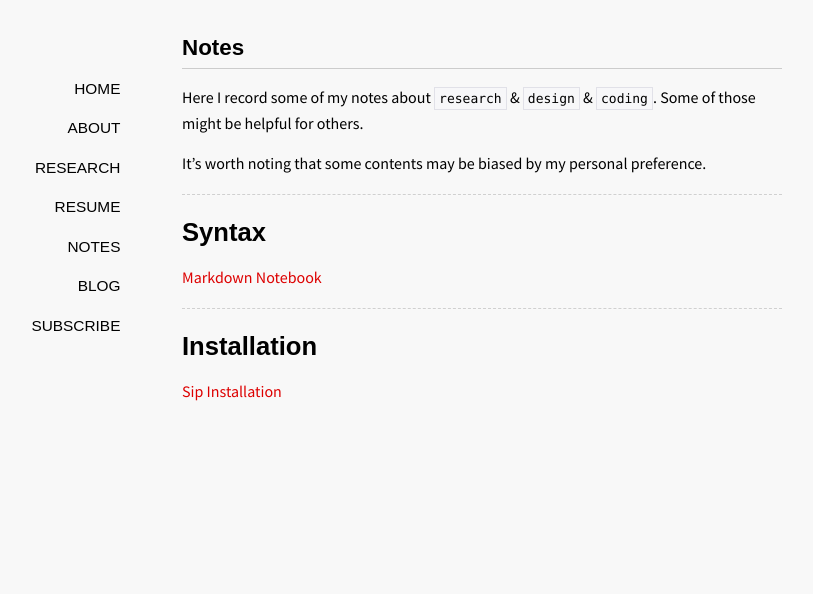
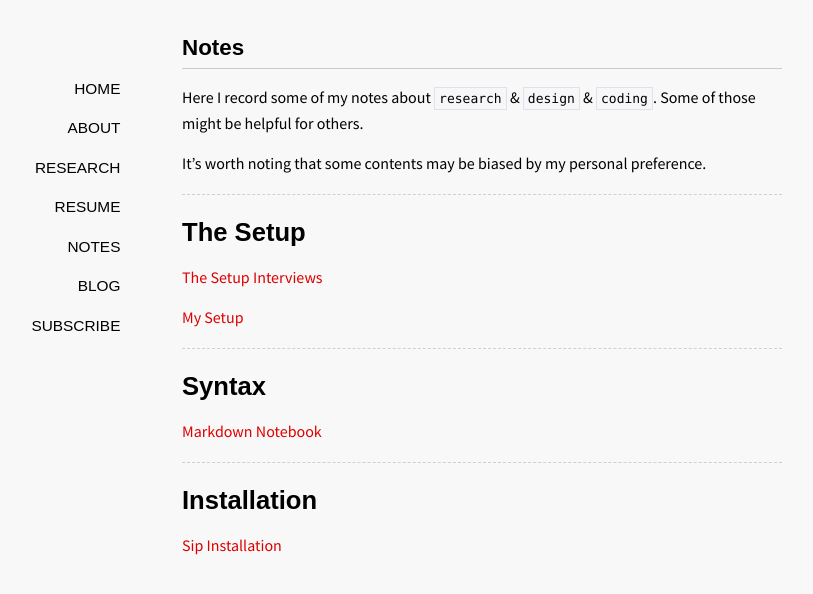
Before and after one commit to ionvision/ionvision.github.io.bk, a Jekyll site: the page built from notes/index.md, in a window 1280 px wide. Shown: the top 594 px of the page, without its empty margins (158-971 px from the left). Built offline with Jekyll 4.4.1, drawn with Linux system fonts in a browser that asks for light colours; some web fonts are replaced; Markdown is read by kramdown in place of the engine named in the settings.

Commit message:
Add setup

```diff
--- a/notes/index.md
+++ b/notes/index.md
@@ -9,17 +9,21 @@ Here I record some of my notes about `research` & `design` & `coding`. Some of t
 It's worth noting that some contents may be biased by my personal preference.
 
 ----------
+#The Setup
 
+[The Setup Interviews](http://usesthis.com/)
+
+[My Setup](/notes/setup)
+
+
+----------
 #Syntax
 
-[Markdown Notebook](/notes/markdown-notebook)
-
-
+[Markdown Notebook](/notes/markdown-syntax)
 
 
 
 ----------
-
 #Installation
 
 [Sip Installation](/note/sip-installation)
```
Also changed, not shown: notes/markdown-syntax.md (renamed from notes/markdown-notebook.md).
